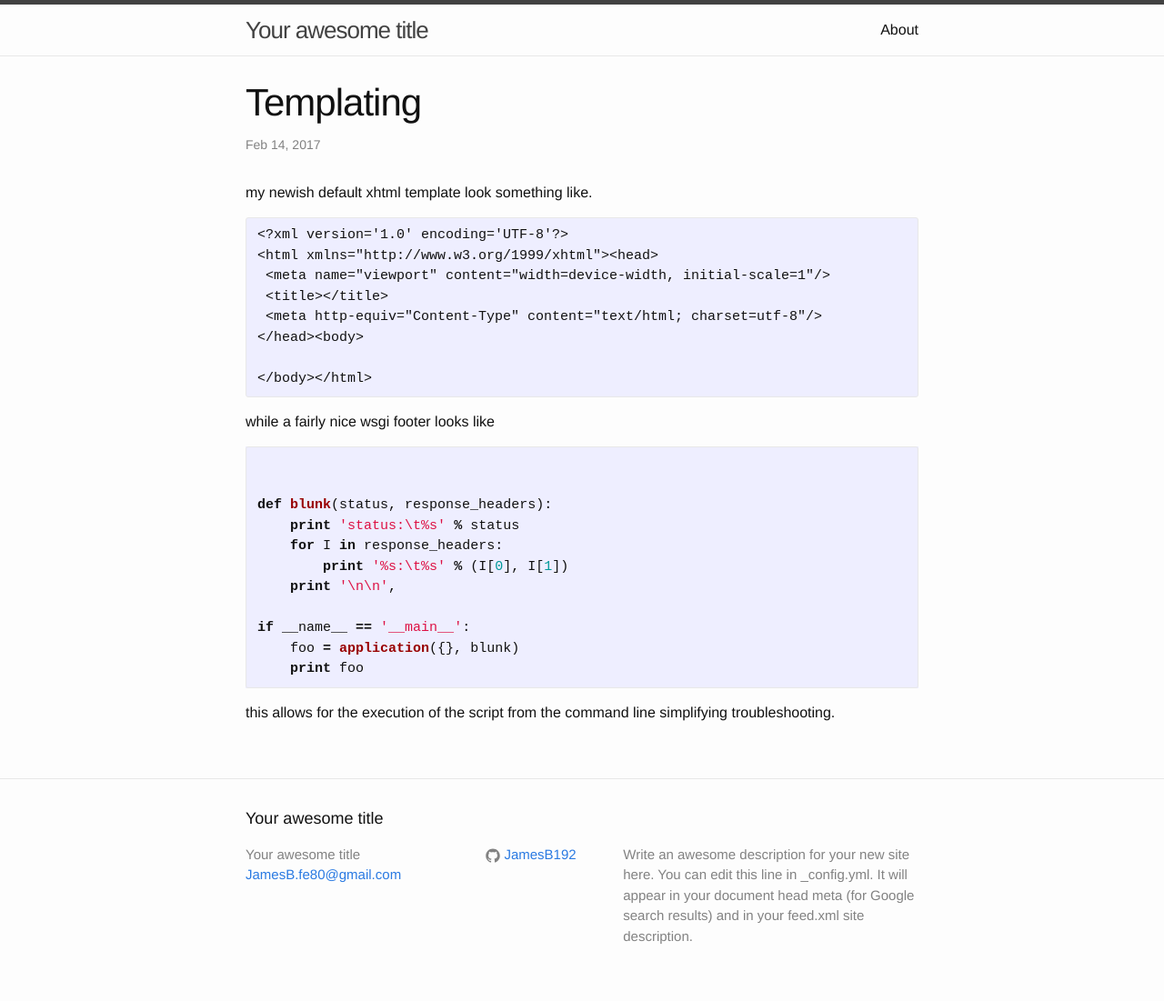
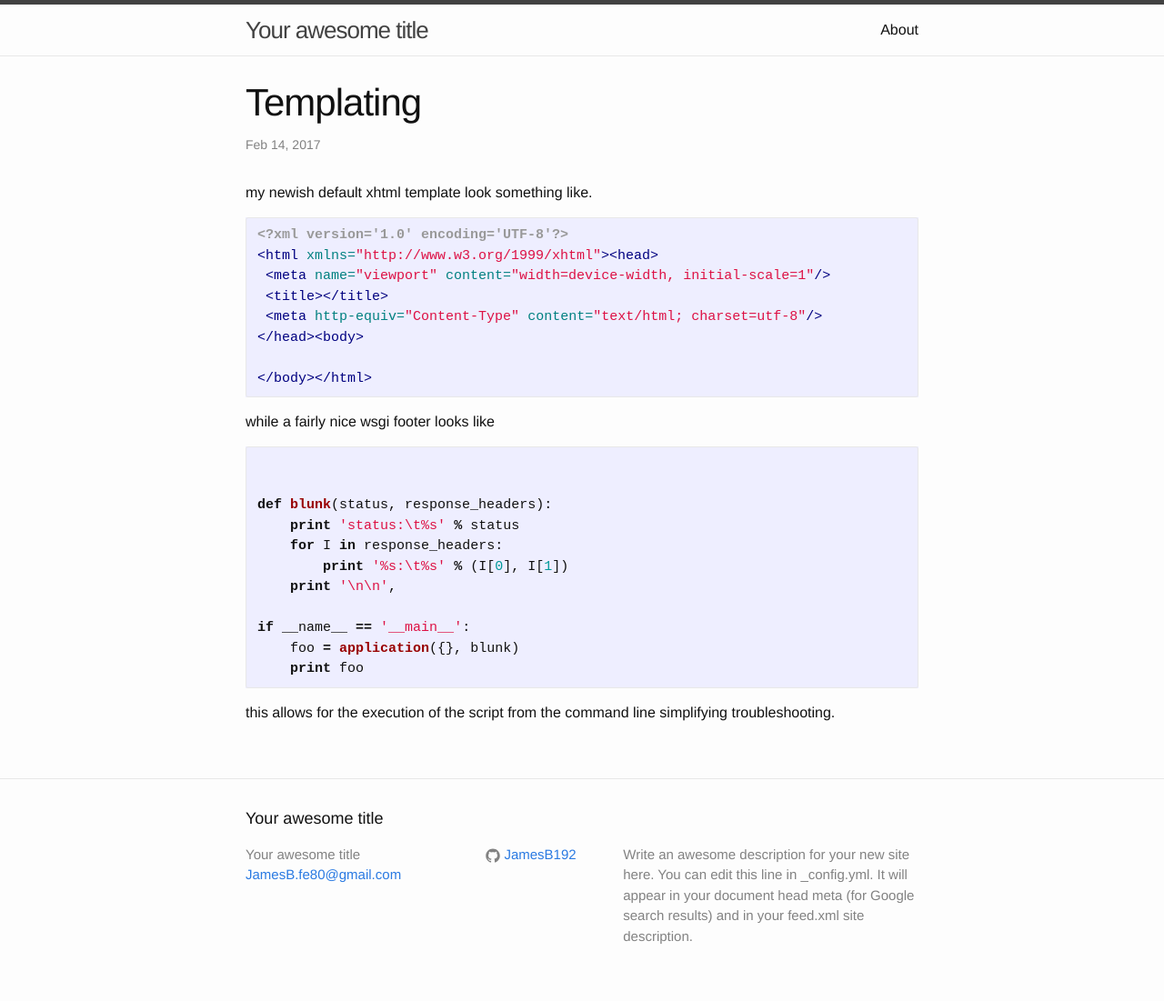
Before and after one commit to JamesB192/JamesB192.github.io, a Jekyll site: the page built from _posts/2017-02-14-templating.markdown, in a window 1280 px wide. Shown: the whole page at 91% size. Built offline with Jekyll 4.4.1, drawn with Linux system fonts in a browser that asks for light colours; our own code applies the rules of GitHub Pages for plain Markdown files.

Commit message:
change code type in last commit

````diff
--- a/_posts/2017-02-14-templating.markdown
+++ b/_posts/2017-02-14-templating.markdown
@@ -1,7 +1,7 @@
 my newish default xhtml template look something like.
 
 
-```xhtml
+```html
 <?xml version='1.0' encoding='UTF-8'?>
 <html xmlns="http://www.w3.org/1999/xhtml"><head>
  <meta name="viewport" content="width=device-width, initial-scale=1"/>
````
